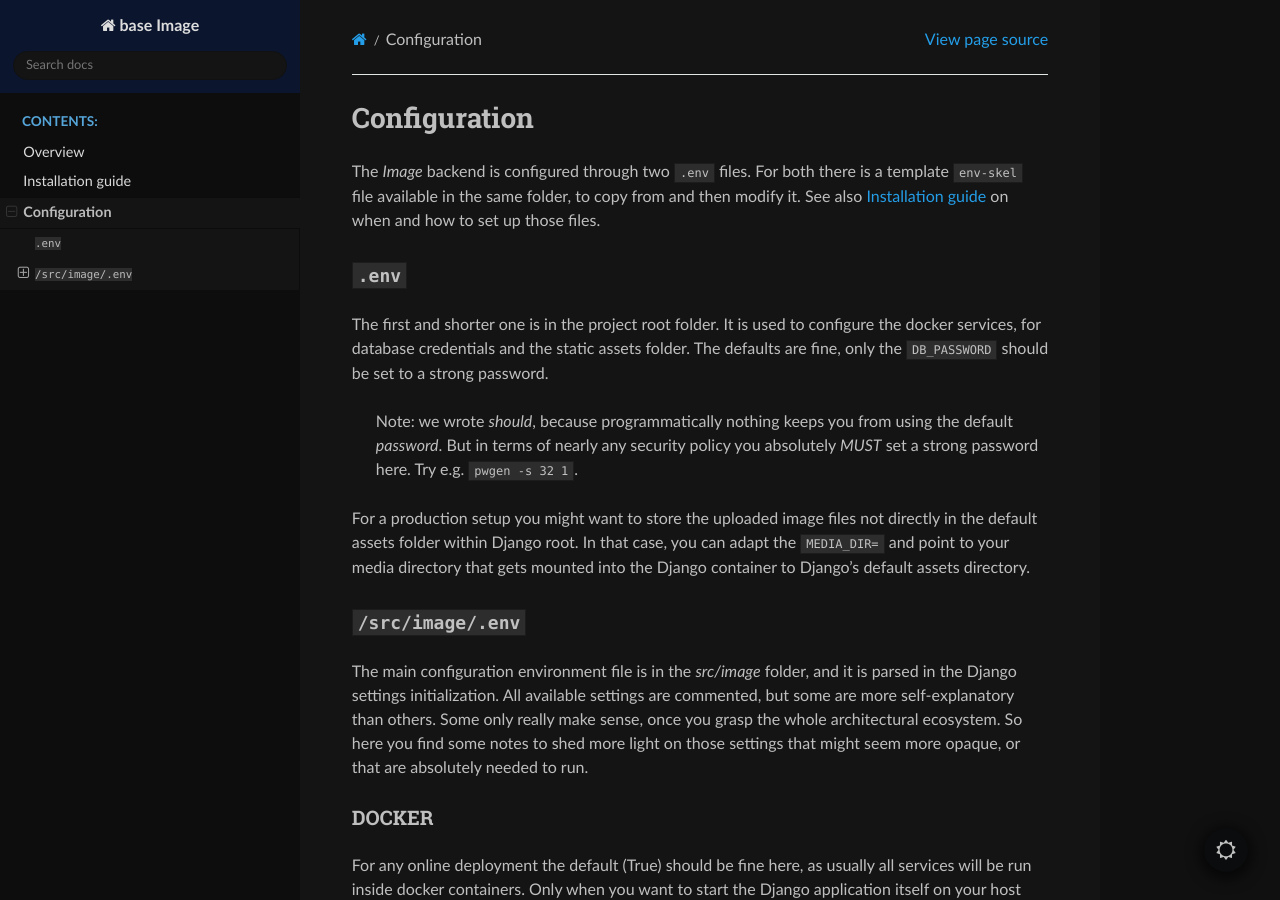
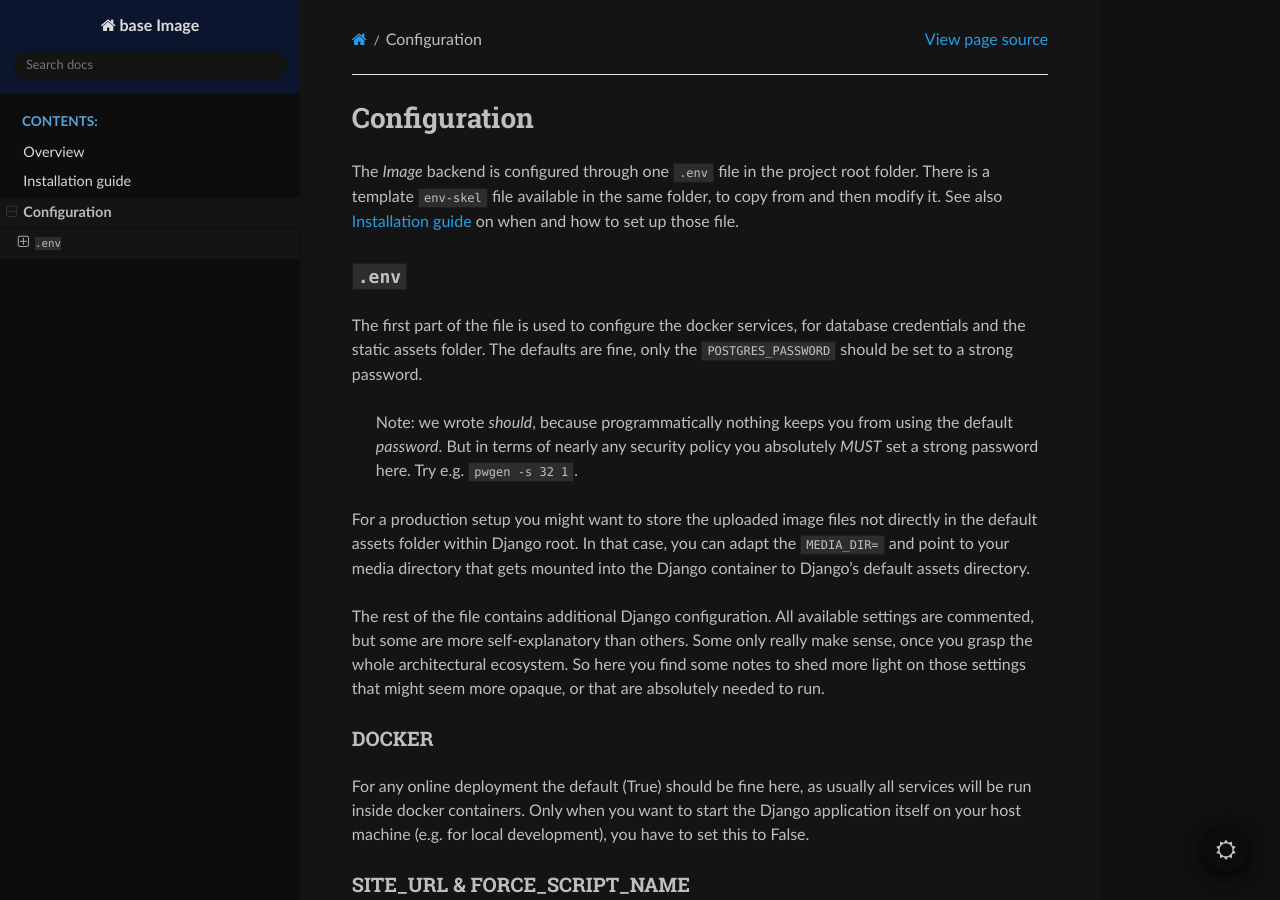
Before and after one commit to base-angewandte/image-backend, a Sphinx documentation site: the page built from docs/configuration.md, in a window 1280 px wide and 900 px high. Built offline with Sphinx 7.4.7 and the Read the Docs theme 2.0.0, drawn with Linux system fonts in a browser that asks for light colours.

Commit message:
docs: adapt docs for new environment setup

```diff
--- a/docs/configuration.md
+++ b/docs/configuration.md
@@ -1,14 +1,14 @@
 # Configuration
 
-The _Image_ backend is configured through two `.env` files. For both there is a template
-`env-skel` file available in the same folder, to copy from and then modify it. See
-also [](install.md) on when and how to set up those files.
+The _Image_ backend is configured through one `.env` file in the project root folder.
+There is a template `env-skel` file available in the same folder, to copy from and
+then modify it. See also [](install.md) on when and how to set up those file.
 
 ## `.env`
 
-The first and shorter one is in the project root folder. It is used to configure the
-docker services, for database credentials and the static assets folder. The defaults
-are fine, only the `DB_PASSWORD` should be set to a strong password.
+The first part of the file is used to configure the docker services, for database
+credentials and the static assets folder. The defaults are fine, only the
+`POSTGRES_PASSWORD` should be set to a strong password.
 
 > Note: we wrote _should_, because programmatically nothing keeps you from using the
 > default _password_. But in terms of nearly any security policy you absolutely _MUST_
@@ -19,14 +19,11 @@ in the default assets folder within Django root. In that case, you can adapt the
 `MEDIA_DIR=` and point to your media directory that gets mounted into the Django
 container to Django's default assets directory.
 
-## `/src/image/.env`
-
-The main configuration environment file is in the _src/image_ folder, and it is
-parsed in the Django settings initialization. All available settings are commented,
-but some are more self-explanatory than others. Some only really make sense, once
-you grasp the whole architectural ecosystem. So here you find some notes to shed more
-light on those settings that might seem more opaque, or that are absolutely needed
-to run.
+The rest of the file contains additional Django configuration. All available settings
+are commented, but some are more self-explanatory than others. Some only really make
+sense, once you grasp the whole architectural ecosystem. So here you find some notes
+to shed more light on those settings that might seem more opaque, or that are absolutely
+needed to run.
 
 ### DOCKER
 
```
Also changed, not shown: docs/install.md (+4 -20 lines).
